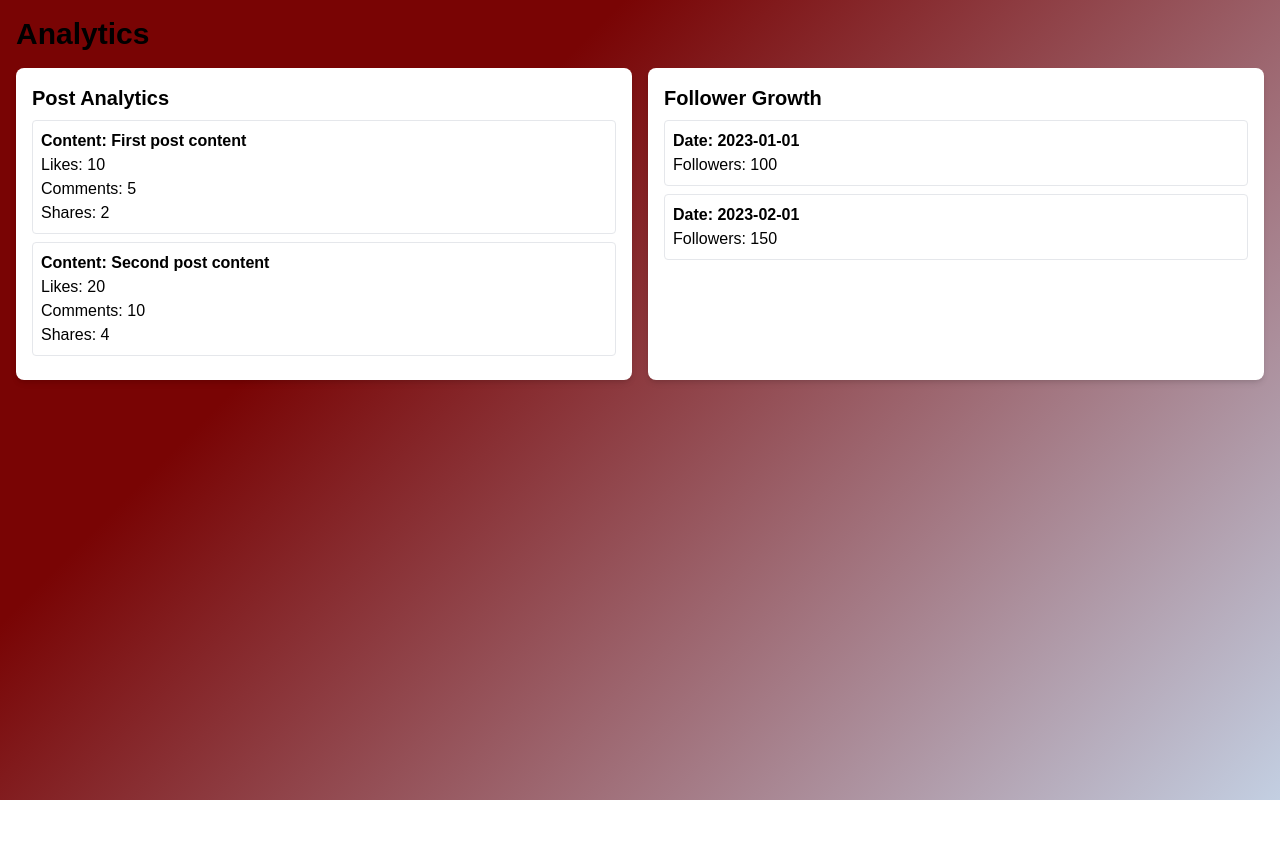
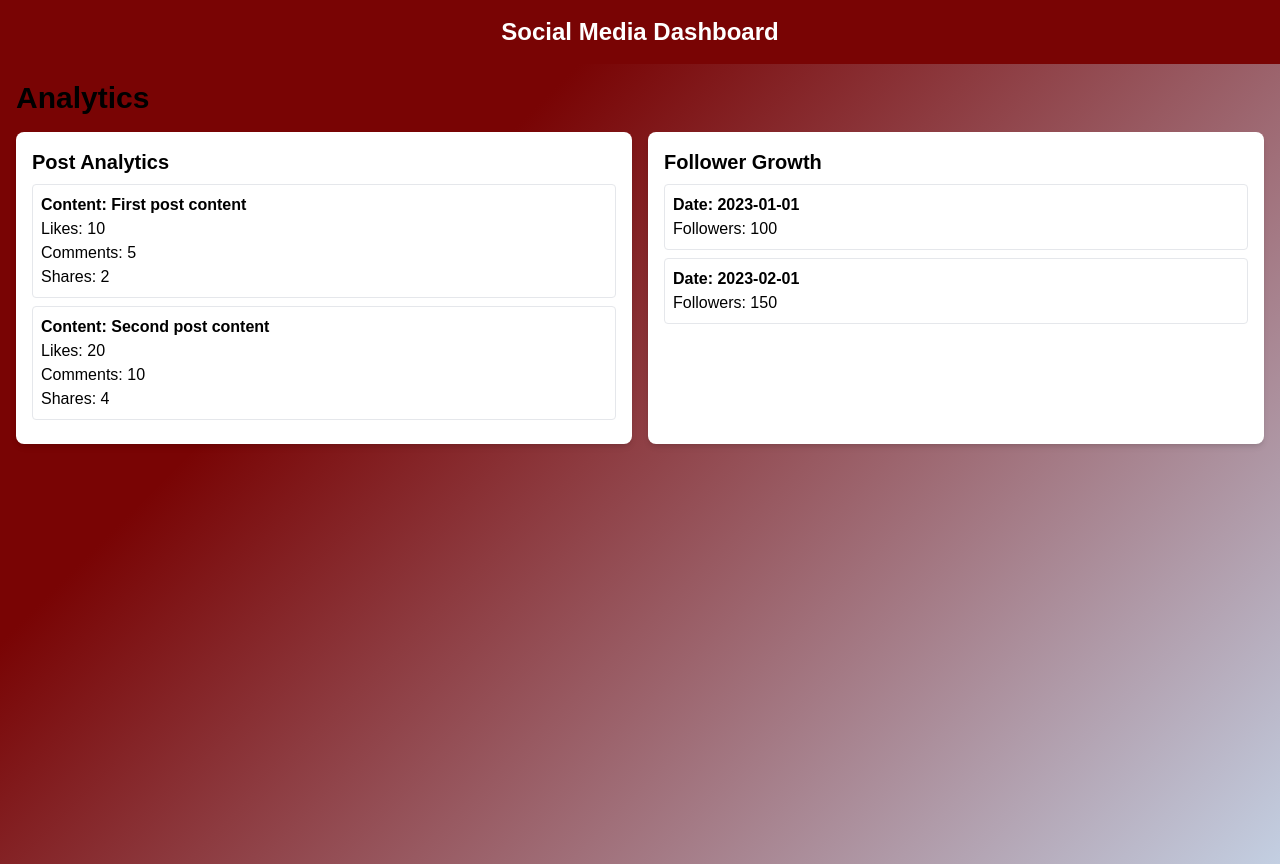
Before and after one commit to Bardsun0/social-media-dashboard, a React (Vite) app: page /analytics in a window 1280 px wide. Before the commit the page ends 800 px from the top, so only its background shows below. Built offline with nearby package versions, Linux system fonts and the light colour scheme.

Commit message:
Header added!

```diff
--- a/src/App.jsx
+++ b/src/App.jsx
@@ -1,38 +1,16 @@
-import {
-  BrowserRouter as Router,
-  Route,
-  Routes,
-  useLocation,
-} from "react-router-dom";
-import Login from "./pages/Login";
-import Register from "./pages/Register";
-import Dashboard from "./pages/Dashboard";
-import Profile from "./pages/Profile";
-import PostSchedule from "./pages/PostSchedule";
-import Analytics from "./pages/Analytics";
-import { AnimatePresence } from "framer-motion";
-
-function AnimatedRoutes() {
-  const location = useLocation();
-
-  return (
-    <AnimatePresence mode="wait">
-      <Routes location={location} key={location.pathname}>
-        <Route path="/" element={<Login />} />
-        <Route path="/register" element={<Register />} />
-        <Route path="/dashboard" element={<Dashboard />} />
-        <Route path="/profile" element={<Profile />} />
-        <Route path="/schedule" element={<PostSchedule />} />
-        <Route path="/analytics" element={<Analytics />} />
-      </Routes>
-    </AnimatePresence>
-  );
-}
+import { BrowserRouter as Router } from "react-router-dom";
+import Header from "./components/Header";
+import AnimatedRoutes from "./components/AnimatedRoutes";
 
 function App() {
   return (
     <Router>
-      <AnimatedRoutes />
+      <Header />
+      <main className="pt-16">
+        {" "}
+        {/* Header'ın altında boşluk bırakmak için */}
+        <AnimatedRoutes />
+      </main>
     </Router>
   );
 }
--- /dev/null
+++ b/src/components/AnimatedRoutes.jsx
@@ -0,0 +1,27 @@
+import { Route, Routes, useLocation } from "react-router-dom";
+import { AnimatePresence } from "framer-motion";
+import Login from "../pages/Login";
+import Register from "../pages/Register";
+import Dashboard from "../pages/Dashboard";
+import Profile from "../pages/Profile";
+import PostSchedule from "../pages/PostSchedule";
+import Analytics from "../pages/Analytics";
+
+function AnimatedRoutes() {
+  const location = useLocation();
+
+  return (
+    <AnimatePresence mode="wait">
+      <Routes location={location} key={location.pathname}>
+        <Route path="/" element={<Login />} />
+        <Route path="/register" element={<Register />} />
+        <Route path="/dashboard" element={<Dashboard />} />
+        <Route path="/profile" element={<Profile />} />
+        <Route path="/schedule" element={<PostSchedule />} />
+        <Route path="/analytics" element={<Analytics />} />
+      </Routes>
+    </AnimatePresence>
+  );
+}
+
+export default AnimatedRoutes;
--- /dev/null
+++ b/src/components/Header.jsx
@@ -0,0 +1,16 @@
+import { motion } from 'framer-motion';
+
+const Header = () => {
+  return (
+    <motion.header
+      initial={{ opacity: 0, y: -50 }}
+      animate={{ opacity: 1, y: 0 }}
+      transition={{ duration: 0.5 }}
+      className="bg-primary text-white p-4 fixed top-0 left-0 right-0 z-10"
+    >
+      <h1 className="text-2xl font-bold text-center">Social Media Dashboard</h1>
+    </motion.header>
+  );
+};
+
+export default Header;
```
